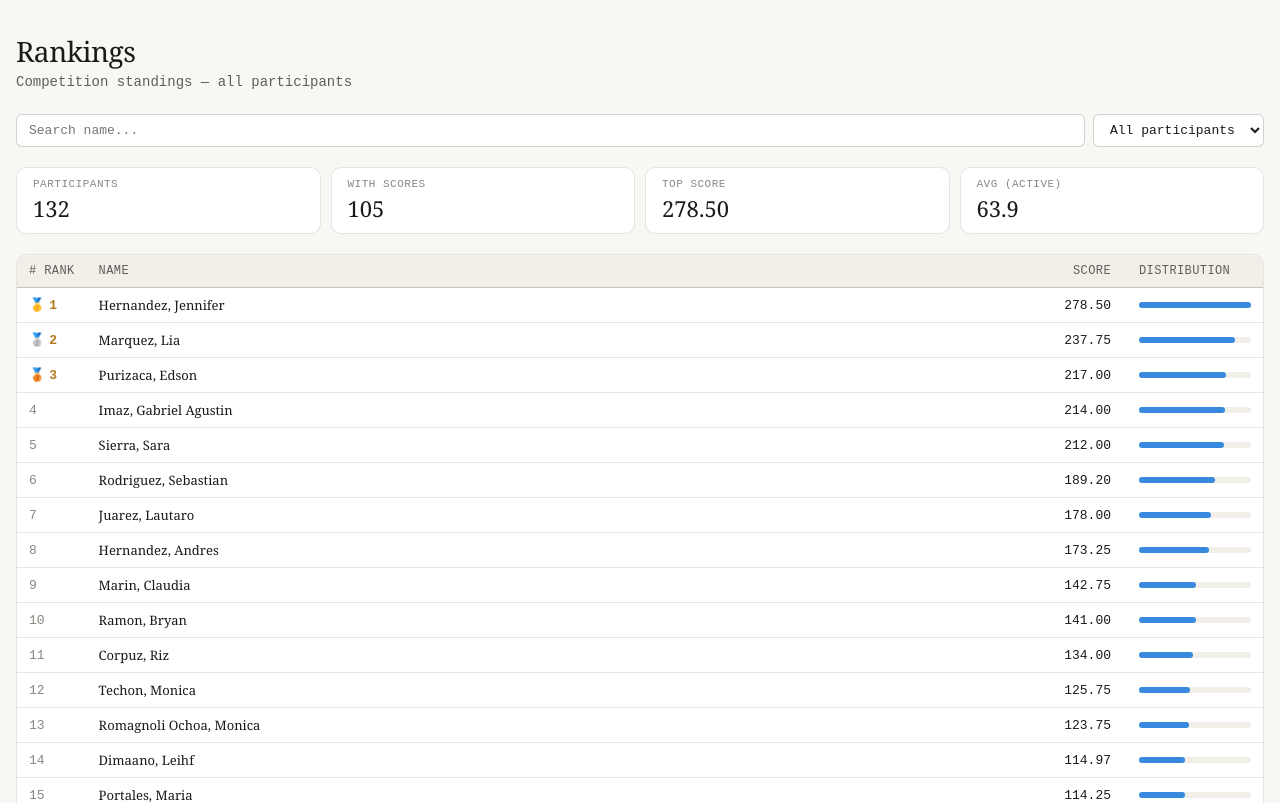
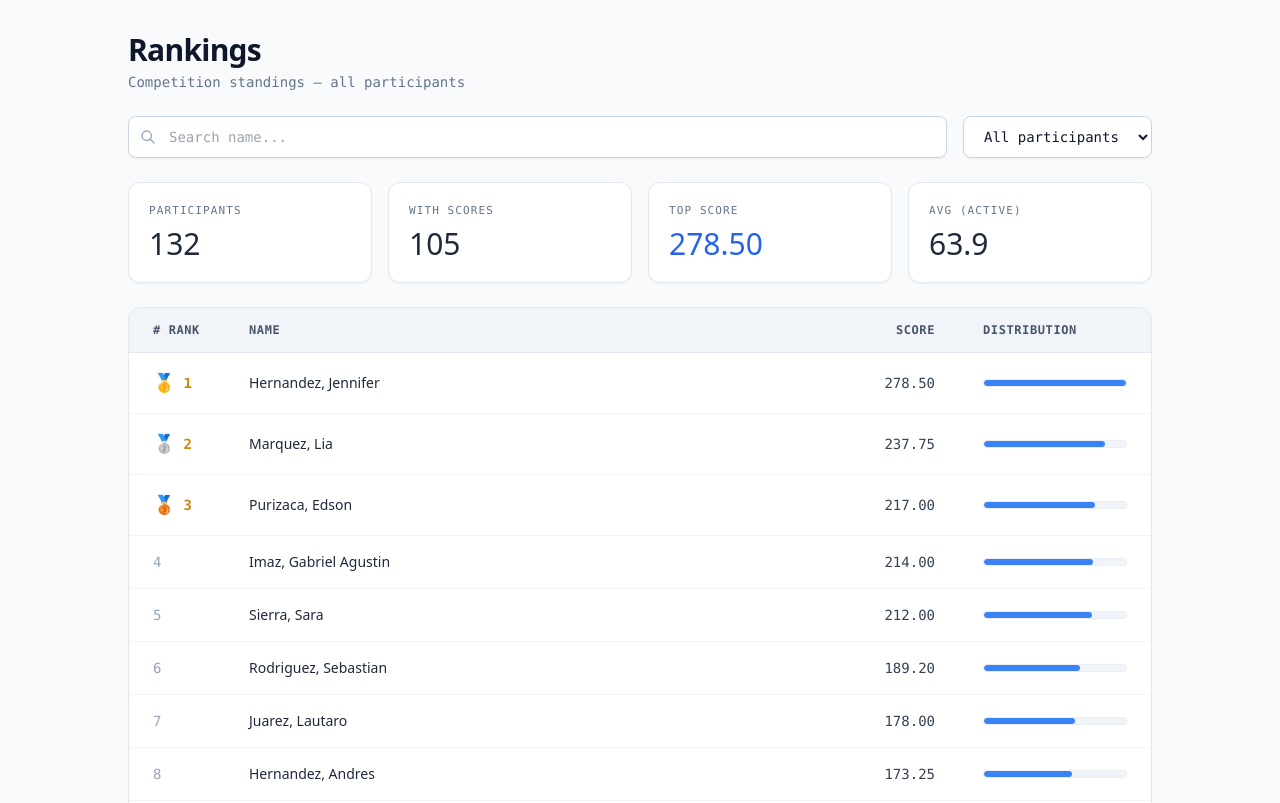
Before and after one commit to davidc287/extrahours, a plain HTML site: page index.html in a window 1280 px wide. Shown: the top 803 px of the page. Drawn offline with nearby package versions, Linux system fonts and the light colour scheme.

Commit message:
Update index.html

```diff
--- a/index.html
+++ b/index.html
@@ -4,80 +4,50 @@
 <meta charset="UTF-8" />
 <meta name="viewport" content="width=device-width, initial-scale=1.0" />
 <title>Ranking List</title>
-<style>
-  *, *::before, *::after { box-sizing: border-box; margin: 0; padding: 0; }
-  :root {
-    --bg: #f8f7f4;
-    --surface: #ffffff;
-    --surface2: #f1efe8;
-    --border: rgba(0,0,0,0.1);
-    --border2: rgba(0,0,0,0.18);
-    --text: #1a1a18;
-    --text2: #5f5e5a;
-    --text3: #888780;
-    --accent: #378ADD;
-    --gold: #B37A1C;
-    --radius: 10px;
-    --radius-sm: 6px;
-  }
-  body { font-family: 'Georgia', serif; background: var(--bg); color: var(--text); min-height: 100vh; padding: 2rem 1rem; }
-  h1 { font-size: 28px; font-weight: normal; letter-spacing: -0.5px; margin-bottom: 4px; }
-  .subtitle { font-size: 14px; color: var(--text2); margin-bottom: 1.5rem; font-family: 'Courier New', monospace; }
-  .controls { display: flex; gap: 8px; margin-bottom: 1.25rem; flex-wrap: wrap; }
-  .controls input, .controls select {
-    padding: 7px 12px; font-size: 13px; border: 1px solid var(--border2);
-    border-radius: var(--radius-sm); background: var(--surface); color: var(--text);
-    font-family: 'Courier New', monospace; outline: none;
-  }
-  .controls input { flex: 1; min-width: 160px; }
-  .controls input:focus, .controls select:focus { border-color: var(--accent); }
-  .summary { display: flex; gap: 10px; margin-bottom: 1.25rem; flex-wrap: wrap; }
-  .card { background: var(--surface); border: 1px solid var(--border); border-radius: var(--radius); padding: 10px 16px; flex: 1; min-width: 100px; }
-  .card-label { font-size: 11px; color: var(--text3); margin-bottom: 3px; text-transform: uppercase; letter-spacing: 0.5px; font-family: 'Courier New', monospace; }
-  .card-val { font-size: 22px; font-weight: normal; color: var(--text); }
-  .table-wrap { background: var(--surface); border: 1px solid var(--border); border-radius: var(--radius); overflow: hidden; }
-  table { width: 100%; border-collapse: collapse; font-size: 13px; }
-  th { text-align: left; padding: 9px 12px; background: var(--surface2); border-bottom: 1px solid var(--border2); color: var(--text2); font-weight: normal; cursor: pointer; white-space: nowrap; font-family: 'Courier New', monospace; font-size: 12px; text-transform: uppercase; letter-spacing: 0.4px; }
-  th:hover { color: var(--text); }
-  td { padding: 8px 12px; border-bottom: 1px solid var(--border); vertical-align: middle; }
-  tr:last-child td { border-bottom: none; }
-  tr:hover td { background: var(--surface2); }
-  .rank { color: var(--text3); width: 40px; font-family: 'Courier New', monospace; }
-  .rank-top { color: var(--gold); font-weight: bold; }
-  .score { font-family: 'Courier New', monospace; text-align: right; }
-  .zero { color: var(--text3); }
-  .bar-cell { padding-left: 16px; width: 140px; }
-  .bar { height: 6px; border-radius: 3px; background: var(--surface2); }
-  .bar-fill { height: 6px; border-radius: 3px; background: var(--accent); transition: width 0.3s; }
-  .medal { margin-right: 4px; }
-  @media (max-width: 560px) { .bar-cell { display: none; } }
-</style>
+<script src="https://cdn.tailwindcss.com"></script>
 </head>
-<body>
-<h1>Rankings</h1>
-<p class="subtitle">Competition standings — all participants</p>
+<body class="bg-slate-50 text-slate-900 font-sans antialiased p-4 md:p-8 min-h-screen">
 
-<div class="controls">
-  <input type="text" id="search" placeholder="Search name..." oninput="render()" />
-  <select id="filter" onchange="render()">
+  <div class="max-w-5xl mx-auto space-y-6">
+
+    <header>
+      <h1 class="text-3xl font-bold tracking-tight text-slate-900 mb-1">Rankings</h1>
+      <p class="text-sm text-slate-500 font-mono">Competition standings — all participants</p>
+    </header>
+
+    <div class="flex flex-col sm:flex-row gap-4">
+      <div class="relative flex-1">
+        <svg class="absolute left-3 top-1/2 -translate-y-1/2 h-4 w-4 text-slate-400" xmlns="http://www.w3.org/2000/svg" fill="none" viewBox="0 0 24 24" stroke="currentColor">
+          <path stroke-linecap="round" stroke-linejoin="round" stroke-width="2" d="M21 21l-6-6m2-5a7 7 0 11-14 0 7 7 0 0114 0z" />
+        </svg>
+        <input type="text" id="search" placeholder="Search name..." class="w-full pl-10 pr-4 py-2.5 border border-slate-300 rounded-lg shadow-sm focus:ring-2 focus:ring-blue-500 focus:border-blue-500 outline-none font-mono text-sm transition-all" oninput="render()" />
+      </div>
+
+      <select id="filter" class="px-4 py-2.5 border border-slate-300 rounded-lg shadow-sm focus:ring-2 focus:ring-blue-500 focus:border-blue-500 outline-none font-mono text-sm bg-white cursor-pointer transition-all" onchange="render()">
         <option value="all">All participants</option>
         <option value="active">With scores only</option>
         <option value="zero">Zero scores only</option>
       </select>
     </div>
-<div class="summary" id="summary"></div>
-<div class="table-wrap">
-<table>
-  <thead>
+
+    <div class="grid grid-cols-2 md:grid-cols-4 gap-4" id="summary"></div>
+
+    <div class="bg-white border border-slate-200 rounded-xl shadow-sm overflow-hidden">
+      <div class="overflow-x-auto">
+        <table class="w-full text-sm text-left whitespace-nowrap">
+          <thead class="bg-slate-100 border-b border-slate-200">
             <tr>
-      <th onclick="sortBy('rank')"># Rank</th>
-      <th onclick="sortBy('name')">Name</th>
-      <th onclick="sortBy('score')" style="text-align:right">Score</th>
-      <th class="bar-cell">Distribution</th>
+              <th onclick="sortBy('rank')" class="px-6 py-3.5 text-xs font-semibold text-slate-600 uppercase tracking-wider font-mono cursor-pointer hover:bg-slate-200 transition-colors w-24"># Rank</th>
+              <th onclick="sortBy('name')" class="px-6 py-3.5 text-xs font-semibold text-slate-600 uppercase tracking-wider font-mono cursor-pointer hover:bg-slate-200 transition-colors">Name</th>
+              <th onclick="sortBy('score')" class="px-6 py-3.5 text-xs font-semibold text-slate-600 uppercase tracking-wider font-mono cursor-pointer hover:bg-slate-200 transition-colors text-right">Score</th>
+              <th class="px-6 py-3.5 text-xs font-semibold text-slate-600 uppercase tracking-wider font-mono hidden sm:table-cell w-48">Distribution</th>
             </tr>
           </thead>
-  <tbody id="tbody"></tbody>
+          <tbody id="tbody" class="divide-y divide-slate-100"></tbody>
         </table>
+      </div>
+    </div>
+
   </div>
 
 <script>
@@ -112,24 +82,50 @@ function render() {
 
   const active = raw.filter(d=>d[1]>0).length;
   const avg = raw.reduce((s,d)=>s+d[1],0) / active;
+
+  // Render Summary Cards
   document.getElementById('summary').innerHTML = `
-    <div class="card"><div class="card-label">Participants</div><div class="card-val">${raw.length}</div></div>
-    <div class="card"><div class="card-label">With scores</div><div class="card-val">${active}</div></div>
-    <div class="card"><div class="card-label">Top score</div><div class="card-val">${maxScore.toFixed(2)}</div></div>
-    <div class="card"><div class="card-label">Avg (active)</div><div class="card-val">${avg.toFixed(1)}</div></div>
+    <div class="bg-white p-5 rounded-xl border border-slate-200 shadow-sm flex flex-col justify-center transition-all hover:shadow-md">
+      <div class="text-[11px] text-slate-500 uppercase tracking-widest font-mono mb-1.5">Participants</div>
+      <div class="text-3xl font-light text-slate-800">${raw.length}</div>
+    </div>
+    <div class="bg-white p-5 rounded-xl border border-slate-200 shadow-sm flex flex-col justify-center transition-all hover:shadow-md">
+      <div class="text-[11px] text-slate-500 uppercase tracking-widest font-mono mb-1.5">With Scores</div>
+      <div class="text-3xl font-light text-slate-800">${active}</div>
+    </div>
+    <div class="bg-white p-5 rounded-xl border border-slate-200 shadow-sm flex flex-col justify-center transition-all hover:shadow-md">
+      <div class="text-[11px] text-slate-500 uppercase tracking-widest font-mono mb-1.5">Top Score</div>
+      <div class="text-3xl font-light text-blue-600">${maxScore.toFixed(2)}</div>
+    </div>
+    <div class="bg-white p-5 rounded-xl border border-slate-200 shadow-sm flex flex-col justify-center transition-all hover:shadow-md">
+      <div class="text-[11px] text-slate-500 uppercase tracking-widest font-mono mb-1.5">Avg (Active)</div>
+      <div class="text-3xl font-light text-slate-800">${avg.toFixed(1)}</div>
+    </div>
   `;
 
+  // Render Table
   const medals = ['🥇','🥈','🥉'];
   document.getElementById('tbody').innerHTML = data.map(d => {
     const globalRank = sorted.findIndex(x=>x[0]===d[0]) + 1;
     const pct = maxScore > 0 ? (d[1]/maxScore*100) : 0;
     const isTop = globalRank <= 3 && d[1] > 0;
-    const medal = isTop ? `<span class="medal">${medals[globalRank-1]}</span>` : '';
-    return `<tr>
-      <td class="rank ${isTop ? 'rank-top' : ''}">${medal}${d[1]>0 ? globalRank : '—'}</td>
-      <td>${d[0]}</td>
-      <td class="score ${d[1]===0 ? 'zero' : ''}">${d[1].toFixed(2)}</td>
-      <td class="bar-cell"><div class="bar"><div class="bar-fill" style="width:${pct.toFixed(1)}%"></div></div></td>
+
+    // Tailwind classes logic
+    const medalEl = isTop ? `<span class="mr-2 text-lg">${medals[globalRank-1]}</span>` : '';
+    const rankClass = isTop ? 'text-yellow-600 font-bold' : 'text-slate-400';
+    const scoreClass = d[1] === 0 ? 'text-slate-400' : 'text-slate-700 font-medium';
+
+    return `<tr class="hover:bg-slate-50 transition-colors group">
+      <td class="px-6 py-4 font-mono ${rankClass} flex items-center h-full">
+        ${medalEl}${d[1]>0 ? globalRank : '—'}
+      </td>
+      <td class="px-6 py-4 text-slate-800 font-medium">${d[0]}</td>
+      <td class="px-6 py-4 text-right font-mono ${scoreClass}">${d[1].toFixed(2)}</td>
+      <td class="px-6 py-4 hidden sm:table-cell align-middle">
+        <div class="w-full bg-slate-100 rounded-full h-2 overflow-hidden border border-slate-200/50">
+          <div class="bg-blue-500 h-full rounded-full transition-all duration-500 ease-out group-hover:bg-blue-600" style="width:${pct.toFixed(1)}%"></div>
+        </div>
+      </td>
     </tr>`;
   }).join('');
 }
```
Lines whose indentation alone changed are shown as unchanged.
